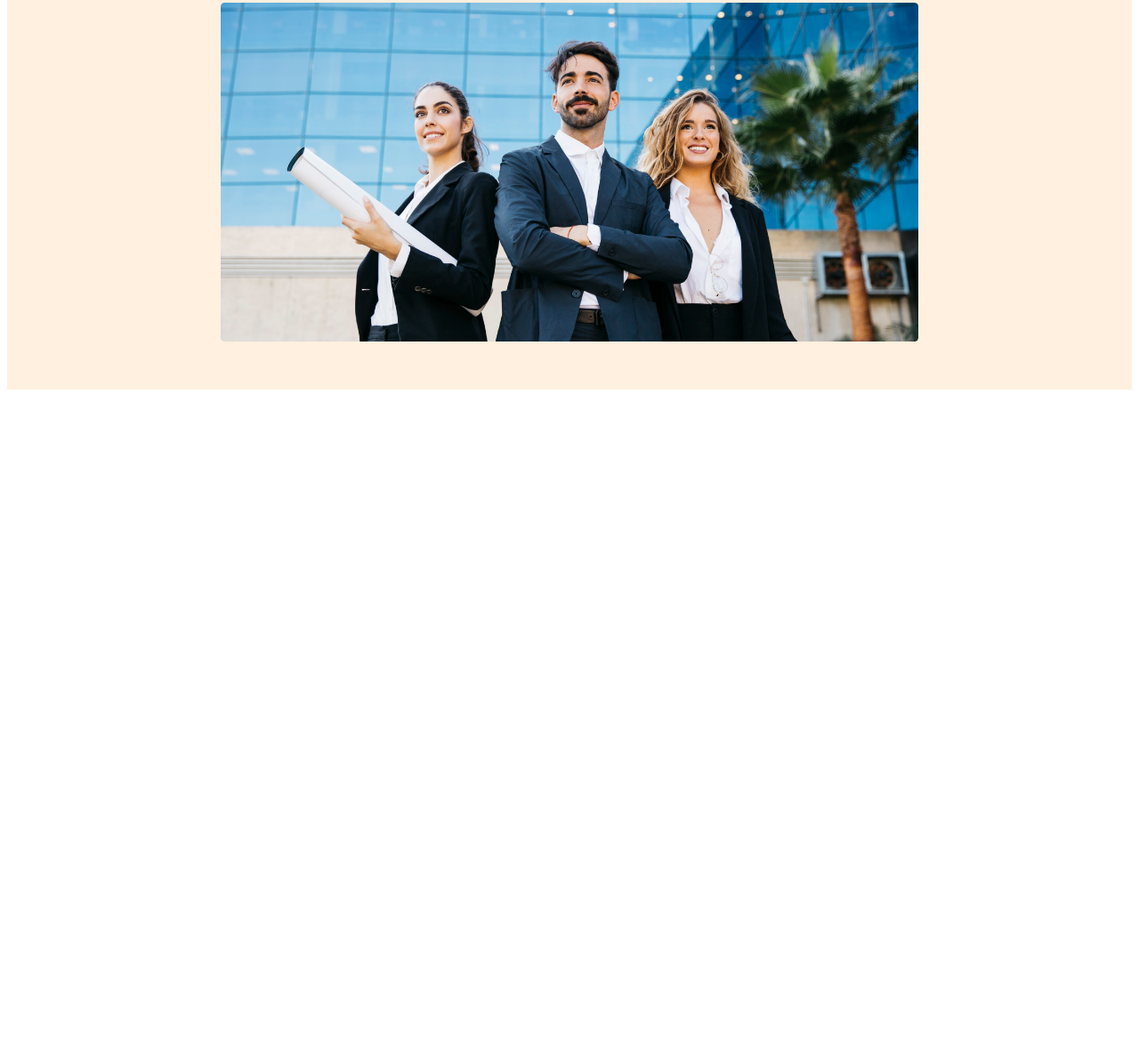
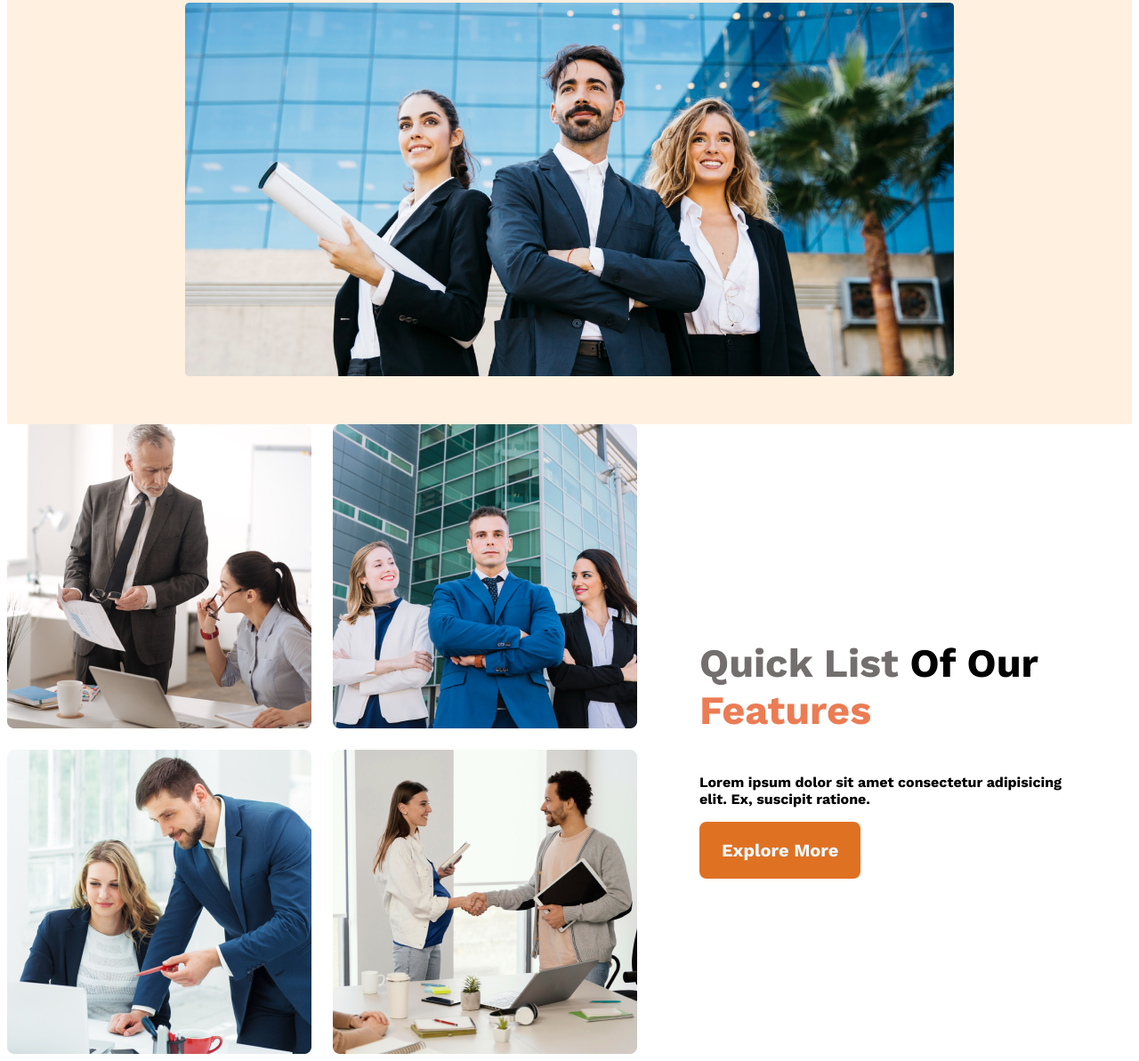
Before and after one commit to ShakiraMorium/g3-architects-website, a plain HTML site: page index.html in a window 1280 px wide. Shown: the part 558-1751 px from the top of the page at 89% size. Before the commit the page ends 1004 px from the top, so only its background shows below. Drawn offline with nearby package versions, Linux system fonts and the light colour scheme.

Commit message:
main feature added

```diff
--- a/index.html
+++ b/index.html
@@ -1,12 +1,15 @@
 <!DOCTYPE html>
 <html lang="en">
+
 <head>
     <meta charset="UTF-8">
     <meta name="viewport" content="width=device-width, initial-scale=1.0">
     <title>G3-Architect-Website</title>
     <link rel="stylesheet" href="style.css">
 </head>
+
 <body>
+    <!-- header start -->
     <header class="header">
         <nav class="navbar">
             <h1 class="nav-title">G3 Architects</h1>
@@ -20,12 +23,32 @@
         <div class="banner">
             <div class="banner-content">
                 <h1 class="banner-title">Brand New Group of Architects</h1>
-            <p class="banner-description">Lorem ipsum dolor sit amet consectetur adipisicing elit. Fuga nobis vitae voluptates natus corrupti recusandae repellendus officiis. Minima, eum qui.
-            </p>
-            <button class="btn-primary">Explore More</button>
+                <p class="banner-description">Lorem ipsum dolor sit amet consectetur adipisicing elit. Fuga nobis vitae
+                    voluptates natus corrupti recusandae repellendus officiis. Minima, eum qui.
+                </p>
+                <button class="btn-primary">Explore More</button>
             </div>
             <img src="Images/G3-image/banner.png" alt="">
         </div>
     </header>
+    <!-- header end -->
+    <!-- main section start -->
+    <main>
+        <!-- team section start -->
+        <section class="teams-container">
+            <div class="teams-img">
+                <img src="Images/G3-image/team1.png" alt="">
+                <img src="Images/G3-image/team2.png" alt="">
+                <img src="Images/G3-image/team3.png" alt="">
+                <img src="Images/G3-image/team4.png" alt="">
+            </div>
+            <div class="teams-content">
+                <h3 class="teams-title"><span class="title-1">Quick List</span> <span class="title-2">Of Our</span><br><span class="title-3">Features</span> </h3>
+                <p class="teams-description">Lorem ipsum dolor sit amet consectetur adipisicing elit. Ex, suscipit ratione.</p>
+                <button class="btn-primary">Explore More</button>
+            </div>
+        </section>
+    </main>
 </body>
+
 </html>
--- a/style.css
+++ b/style.css
@@ -17,7 +17,7 @@
 }
 .header{
     background-color: rgba(255, 143, 14, 0.13);
-    padding: 50px 240px;
+    padding: 50px 200px;
 }
 
 .navbar{
@@ -60,7 +60,8 @@ nav li a{
     color: #000;
 }
 .banner-description{
-    color: #494444;
+    color: #746f6f;
+
 
 }
 .banner img{
@@ -77,7 +78,7 @@ nav li a{
     }
 };
 /*tablet or medium device */
-@media screen and(min-width:576px;)and(max-width:960px){
+@media screen and(min-width:576px)and(max-width:960px){
     header{
         padding:50px
     }
@@ -85,5 +86,43 @@ nav li a{
         flex-direction: column;
     }
 }
+/* main section styled */
+main{
+    max-width: 1440px;
+    padding: 0 auto;
+}
+.teams-container{
+    display: flex;
+    align-items: center;
+}
+.teams-img{
+    display: grid;
+    grid-template-columns: repeat(2, 1fr);
+    gap: 1.5rem;
+}
+.teams-content{
+    padding-left: 70px;
+    padding-right: 70px;
+}
+.teams-title{
+    font-size: 2.8rem;
 
 }
+.teams-title .title-1{
+    color: #746f6f;
+    font-family: Work Sans;
+    font-weight: 400px;
+    font-size: 45px;
+
+}
+.teams-title .title-2{
+    color: #000;
+    font-size: 45px;
+    font-family: Work Sans;
+    font-weight: 500;
+}
+.teams-title .title-3{
+    color:rgb(235, 124, 84);
+    font-weight: 700;
+    font-size: 45px;
+}
```
